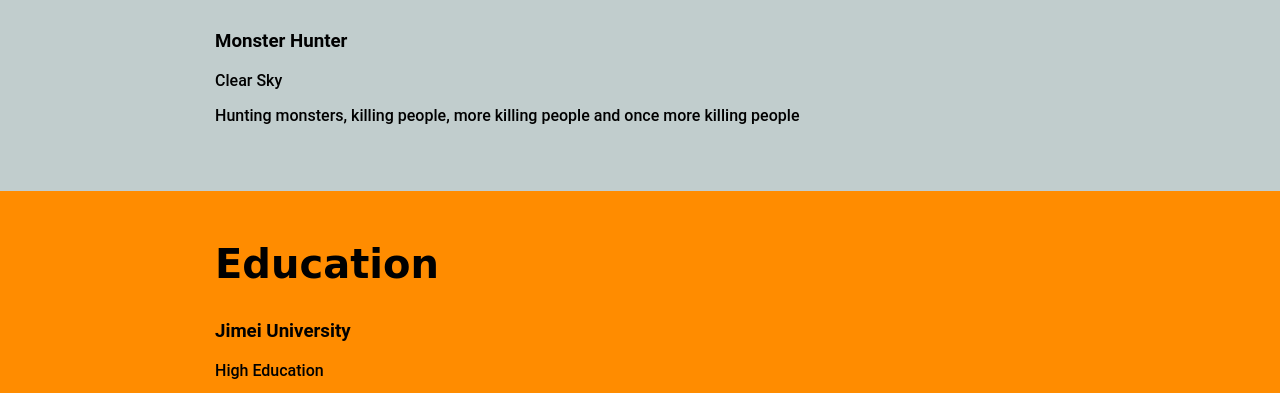
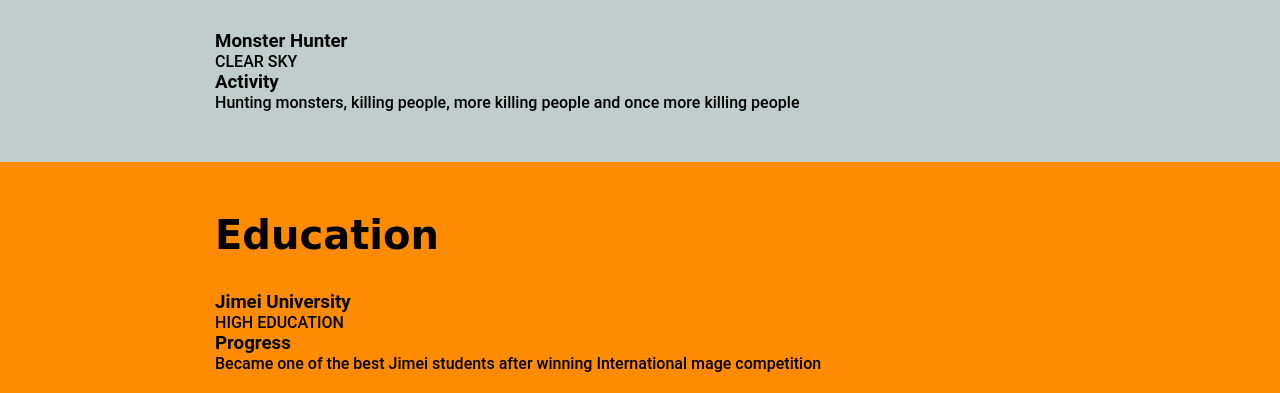
Before and after one commit to UXDSkillslab1718/3-css-essential-training-1-2-resume-files-Lasker111, a plain HTML site: page index.html in a window 1280 px wide. Shown: the part 557-950 px from the top of the page. Drawn offline with Linux system fonts and the light colour scheme.

Commit message:
Assigment 2 part 1

```diff
--- a/css/style.css
+++ b/css/style.css
@@ -25,6 +25,9 @@ a:hover{
 h2{
 	margin-top:0;
 }
+h3 {
+	margin:0;
+}
 .content-wrap{
 	max-width: 950px;
 	margin: 0 auto;
@@ -39,6 +42,9 @@ h2{
 	width: 70%;
 	float: left;
 	padding-left: 20px;
+}
+.upercase{
+	text-transform: uppercase;
 }
 
 /* Header
@@ -71,6 +77,9 @@ __________________________________*/
 }
 /* Work Experience
 -----------------------*/
+h3 ~ p {
+	margin: 0;
+}
 .work{
 	background: #C1CDCD;
 }
--- a/index.html
+++ b/index.html
@@ -32,9 +32,10 @@
 
             <!-- Job Details: copy this whole block to add more jobs -->
             <h3>Monster Hunter</h3>
-            <p>Clear Sky</p>
+			<p class="upercase">Clear Sky</p>
 
             <!-- Add as many paragraphs as you need. -->
+			<h3> <b> Activity </b> </h3>
             <p>Hunting monsters, killing people, more killing people and once more killing people</p>
 
             </div>
@@ -48,9 +49,10 @@
 
             <!-- School details: copy this whole block to add more schools. -->
             <h3>Jimei University</h3>
-            <p>High Education</p>
+            <p class="upercase">High Education</p>
 
             <!-- Add as many paragraphs as you need. -->
+			<b> <h3> Progress </h3> </b>
             <p>Became one of the best Jimei students after winning International mage competition</p>
             <!-- End of school details. -->
 		</div>
```
